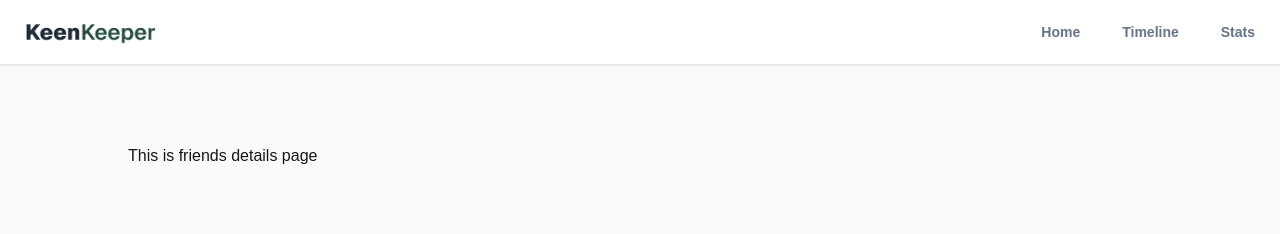
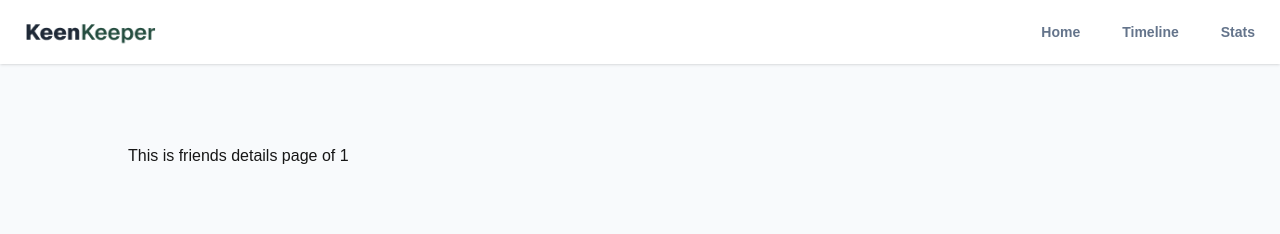
Before and after one commit to chandan-d-karmaker/keenkeeper, a Next.js app: page /1 in a window 1280 px wide. Shown: the top 234 px of the page. Built offline with nearby package versions, Linux system fonts and the light colour scheme.

Commit message:
used contextapi

```diff
--- a/src/app/[friendId]/page.jsx
+++ b/src/app/[friendId]/page.jsx
@@ -1,9 +1,12 @@
 import React from 'react';
 
-const FriendDetails = () => {
+const FriendDetails = async ({params}) => {
+
+    const { friendId } = await params;
+    // console.log(params);
     return (
         <div>
-            <h3>This is friends details page</h3>
+            <h3>This is friends details page of {friendId}</h3>
         </div>
     );
 };
--- a/src/app/contextAPI/friendContext.jsx
+++ b/src/app/contextAPI/friendContext.jsx
@@ -1,13 +1,16 @@
-import React from 'react';
+'use client';
+import React, { createContext } from 'react';
 
+export const friendContext = createContext();
+const friendPromise = fetch('/friends.json').then(res => res.json());
 
+const FriendContextProvider = ({ children }) => {
 
-const friendContext = () => {
     return (
-        <div>
-
-        </div>
+        <friendContext.Provider value={friendPromise}>
+            {children}
+        </friendContext.Provider>
     );
 };
 
-export default friendContext;
+export default FriendContextProvider;
--- a/src/app/layout.js
+++ b/src/app/layout.js
@@ -3,6 +3,7 @@ import "./globals.css";
 import Navbar from "@/components/Navbar";
 import Banner from "@/components/banner/Banner";
 import Footer from "@/components/Footer";
+import FriendContextProvider from "./contextAPI/friendContext";
 
 const geistSans = Geist({
   variable: "--font-geist-sans",
@@ -29,8 +30,10 @@ export default function RootLayout({ children }) {
 
         <Navbar></Navbar>
         <main className="w-4/5 mx-auto my-20">
+          <FriendContextProvider>
+            {children}
 
-          {children}
+          </FriendContextProvider>
 
         </main>
         <Footer></Footer>
--- a/src/app/page.js
+++ b/src/app/page.js
@@ -4,16 +4,16 @@ import Friends from "@/components/Friends";
 import Image from "next/image";
 import { Suspense } from "react";
 
-const friendPromise = fetch('/friends.json').then(res => res.json());
+// const friendPromise = fetch('/friends.json').then(res => res.json());
 
 
 
 export default function Home() {
   return (
     <>
-      <Banner friendPromise={friendPromise}></Banner>
+      <Banner></Banner>
       <div className="divider my-10"></div>
-      <Friends friendPromise={friendPromise}></Friends>
+      <Friends></Friends>
     </>
   );
 }
--- a/src/components/FriendCard.jsx
+++ b/src/components/FriendCard.jsx
@@ -1,9 +1,10 @@
 import Image from 'next/image';
+import Link from 'next/link';
 import React from 'react';
 
 const FriendCard = ({ friend }) => {
     return (
-        <div className='flex flex-col items-center justify-center bg-base-100 p-6 rounded-xl space-y-3'>
+        <Link href={`/${friend.id}`} className='flex flex-col items-center justify-center bg-base-100 p-6 rounded-xl space-y-3'>
 
             <div>
                 <Image src={friend.picture} alt={friend.name} width={100} height={100} />
@@ -25,7 +26,7 @@ const FriendCard = ({ friend }) => {
                 </div>
 
             </div>
-        </div>
+        </Link>
     );
 };
 
--- a/src/components/Friends.jsx
+++ b/src/components/Friends.jsx
@@ -2,16 +2,17 @@
 
 import React, { use } from 'react';
 import FriendCard from './FriendCard';
+import { friendContext } from '@/app/contextAPI/friendContext';
 
 
-const Friends = ({ friendPromise }) => {
+const Friends = () => {
 
-    const friends = use(friendPromise);
+    const friendsContext = use(friendContext);
+    const friends = use(friendsContext);
 
 
     return (
         <>
-
             <h2 className='mb-4 text-2xl font-semibold'>Your Friends</h2>
 
             <div className='grid grid-cols-2 md:grid-cols-3 lg:grid-cols-4 gap-6'>
@@ -19,9 +20,7 @@ const Friends = ({ friendPromise }) => {
                 {
                     friends.map(friend => (<FriendCard key={friend.id} friend={friend} />))
                 }
-
             </div>
-
         </>
     );
 };
--- a/src/components/banner/Banner.jsx
+++ b/src/components/banner/Banner.jsx
@@ -1,8 +1,12 @@
-import React, { use } from 'react';
+'use client'
+import FriendContextProvider, { friendContext } from '@/app/contextAPI/friendContext';
+import React, { use, useContext } from 'react';
 
-const Banner = ({ friendPromise }) => {
+const Banner = () => {
 
-    const friends = use(friendPromise);
+    const friendsContext = useContext(friendContext);
+    // console.log(friends);
+    const friends = use(friendsContext);
 
     return (
         <div>
```
